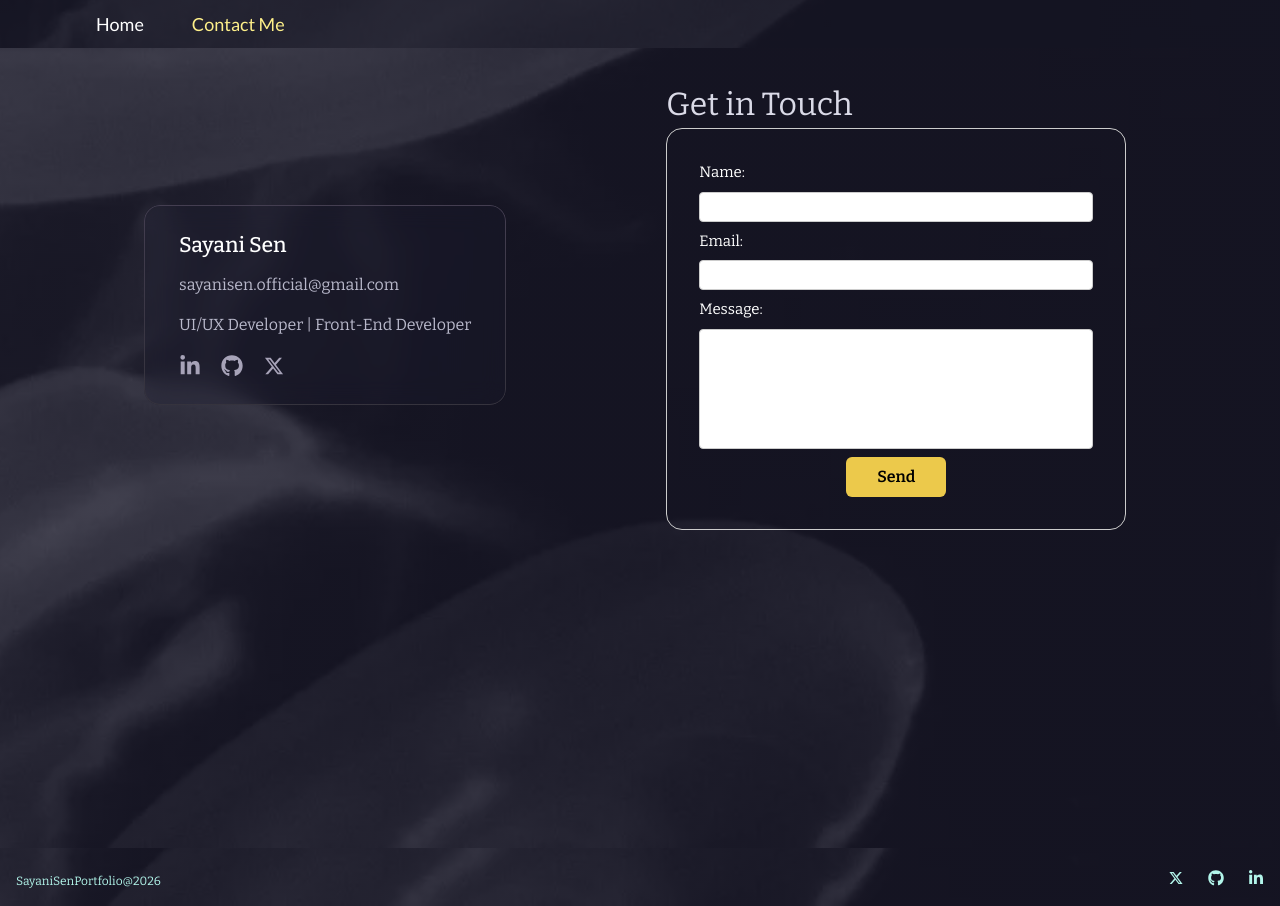
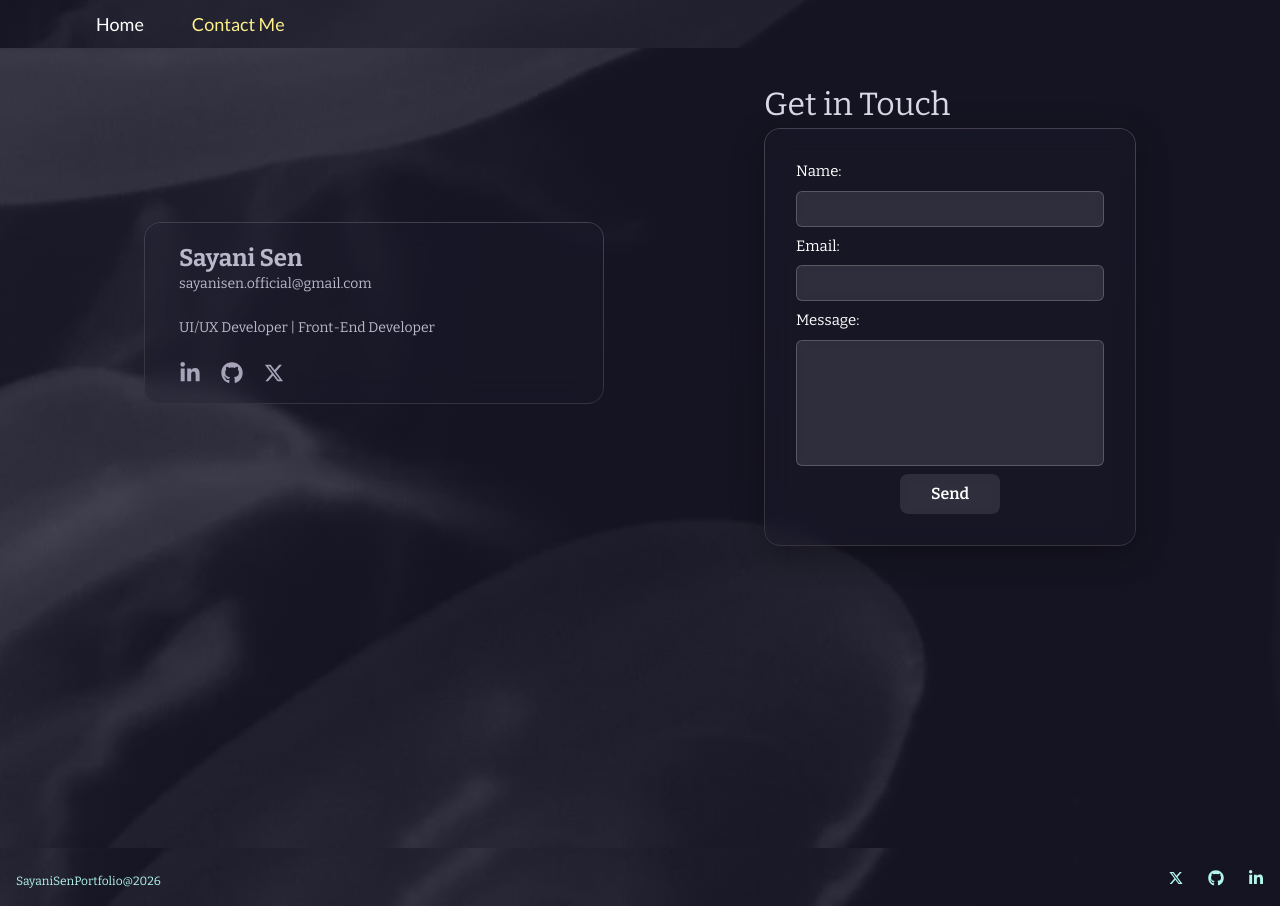
Before and after one commit to SayaniSen2022/MyPortfolio, a React (Vite) app in the folder client/: page /contact in a window 1280 px wide. Built offline with nearby package versions, Linux system fonts and the light colour scheme.

Commit message:
css updates

```diff
--- a/client/src/components/Contact.css
+++ b/client/src/components/Contact.css
@@ -29,6 +29,7 @@ h2 {
   line-height: 40px;
   display: flex;
   gap: 1lh;
+  width: 80%;
 }
 
 .referral-code {
@@ -86,9 +87,9 @@ h2 {
   --border-width: 1px;
   border-radius: 1rem;
   position: relative;
-
   background: hsl(from var(--surface-3) h s l / 0.25);
   backdrop-filter: blur(12px);
+  width: 80%;
 }
 
 .card::before {
@@ -125,7 +126,7 @@ h2 {
   }
 .contact-me p{font-family: "Roboto", sans-serif;font-size: 1.2rem;  text-shadow: .1em .1em 0 #d5d5d5;}
 .con-right {
-  flex: 1;
+  flex: 1;width: 80%;
 }
 .form-heading{font-size: 2rem;color: var(--text-2);}
 
@@ -135,19 +136,42 @@ h2 {
   gap: 0.5rem;
   padding: 2rem;
   max-inline-size: 460px;
-  border: 1px solid #ccc;
+  position: relative;
+  background: hsl(from var(--surface-3) h s l / 0.25);
+  backdrop-filter: blur(12px);
   border-radius: 1rem;
+  box-shadow: 0 8px 32px rgba(0,0,0,0.3);
+}
+.contact-form::before {
+  content: "";
+  position: absolute;
+  z-index: -1;
+  inset: 0;
+  border-radius: inherit;
+  border: 1px solid transparent;
+  background: linear-gradient(var(--border-1), var(--border-2)) border-box;
+  mask: linear-gradient(black, black) border-box,
+        linear-gradient(black, black) padding-box;
+  mask-composite: subtract;
 }
 
 .contact-form label{font-size: 15px;color: #fff;}
 
 .contact-form input,
 .contact-form textarea {
-  padding: 5px;
+   padding: 8px;
   font-size: 12px;
-  border: 1px solid #ccc;
-  border-radius: 4px;
+  border: 1px solid rgba(255,255,255,0.2);
+  border-radius: 6px;
   outline: none;
+  background: rgba(255, 255, 255, 0.1);
+  color: #fff;
+  backdrop-filter: blur(6px);
+}
+
+.contact-form input::placeholder,
+.contact-form textarea::placeholder {
+  color: rgba(255,255,255,0.6);
 }
 
 .contact-form button {
@@ -156,13 +180,23 @@ h2 {
   font-size: 1rem;
   border: none;
   cursor: pointer;
+  border-radius: 8px;
+
+  background: rgba(255,255,255,0.1);
+  color: #fff;
+  backdrop-filter: blur(6px);
 }
 
 .contact-form button:hover {
-  background-color: #555;
+  background: rgba(255,255,255,0.2);
 }
 
 .error {
   color: red;
   font-size: 0.8rem;
 }
+
+
+@media screen and (max-width:576px){
+  .outer-container{flex-direction: column; justify-content: center; align-items: center; padding: 0; gap: 5rem; margin: 3rem 0;}
+}
--- a/client/src/components/Contact.jsx
+++ b/client/src/components/Contact.jsx
@@ -108,16 +108,16 @@ const handleSubmit = async (e) => {
           </div>
           <div>
               <div>
-                  <h1>Sayani Sen</h1>
-                  <p>sayanisen.official@gmail.com</p>
+                  <div className='pb-0 text-2xl font-bold'>Sayani Sen</div>
+                  <p className='text-sm pb-4'>sayanisen.official@gmail.com</p>
               </div>
               <div className="flex-between">
                   <div>
-                  <div>UI/UX Developer | Front-End Developer</div>
+                  <div className='text-sm pt-2'>UI/UX Developer | Front-End Developer</div>
                   </div>
               </div>
 
-              <div className='socials'>
+              <div className='socials text-sm pt-6'>
 
                   <span className="text-accent">
                     <Link href="https://www.linkedin.com/in/sayani-sen-535749147/" target="_blank" >
--- a/client/src/index.css
+++ b/client/src/index.css
@@ -58,7 +58,7 @@ input:-webkit-autofill:active {
     transition: #fff 5000s ease-in-out 0s; /* Prevents a flicker */
 }
 
-input, textarea{color: #1a202c !important;}
+/* input, textarea{color: #1a202c !important;} */
 
 .layout-wrapper, .layout-content{
   color: white;
--- a/client/src/utilities/Navbar.css
+++ b/client/src/utilities/Navbar.css
@@ -46,23 +46,20 @@ li { list-style: none; cursor: pointer;}
 
 @media (max-width: 600px) {
   .main-nav {
-    height: 3rem;
+    height: 5rem;
     grid-template-columns: 2rem 3fr 2rem 2rem;
   }
   .menu-link {
     display: none;
   }
-
   .mobile-menu-link {
     grid-column: 2/4;
     position: relative;
     z-index: 1;
-  }
-  .mobile-menu-link {
-    z-index: 1;
-    background-color: rgba(0,0,0,0.4);
+    background-color: rgba(0,0,0);
     position: relative;
     left: -1rem;
+    top: -0.1rem;
     overflow-x: hidden;
     height: 6rem;
     width: 8rem;
```
